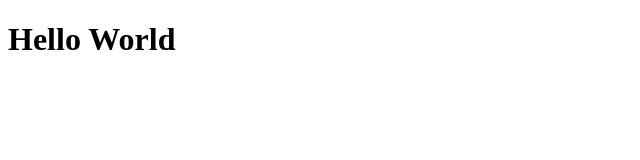
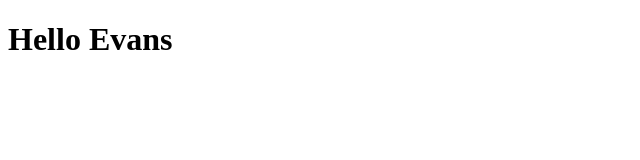
Before and after one commit to Debuck1718/main, a plain HTML site: page index.html in a window 1280 px wide. Shown: the full height of the page, 0-640 px from the left. Drawn offline with Linux system fonts and the light colour scheme.

Commit message:
Update on the body head

```diff
--- a/index.html
+++ b/index.html
@@ -7,6 +7,6 @@
 </head>
 <body>
 
-    <h1>Hello World</h1>
+    <h1>Hello Evans</h1>
 </body>
 </html>
```
